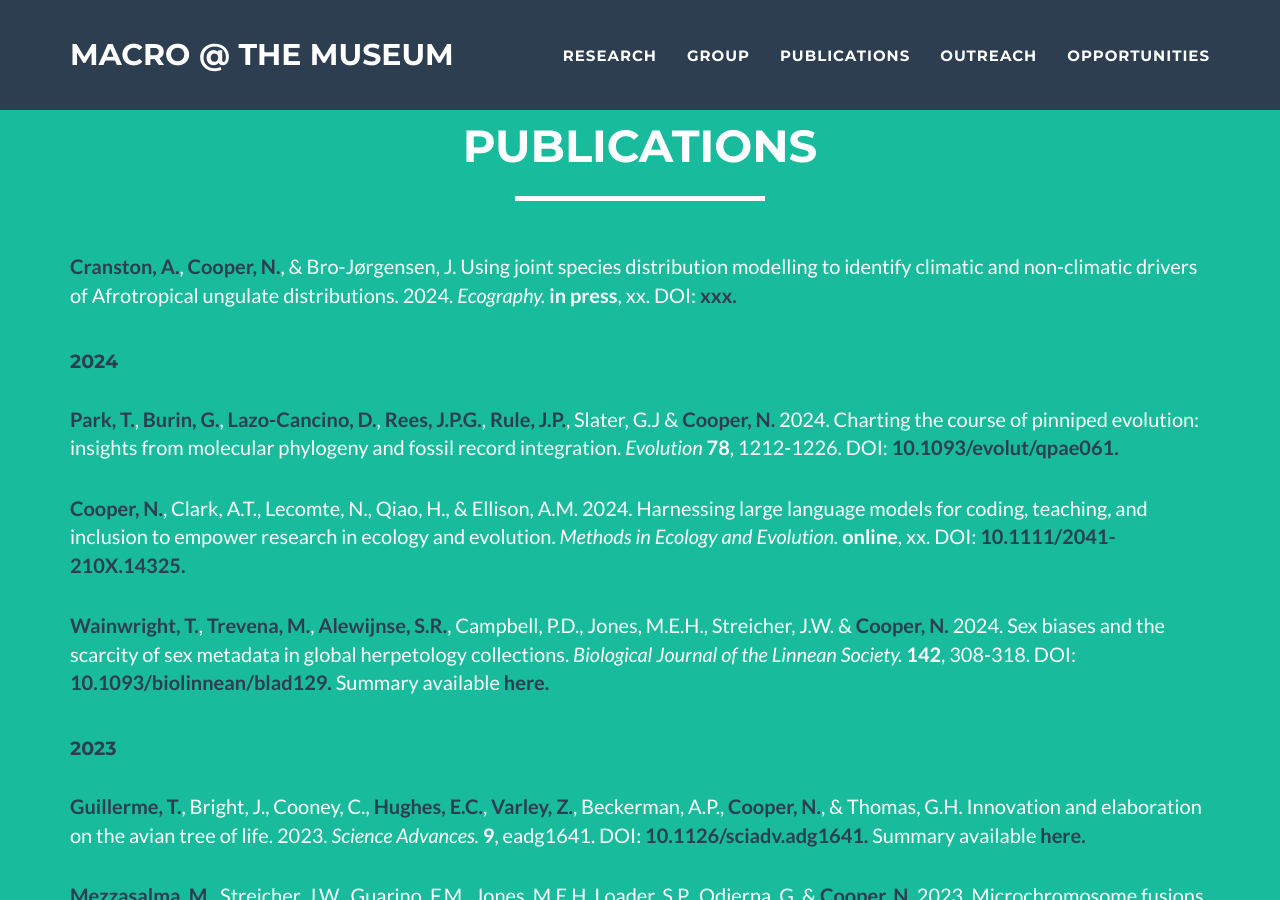
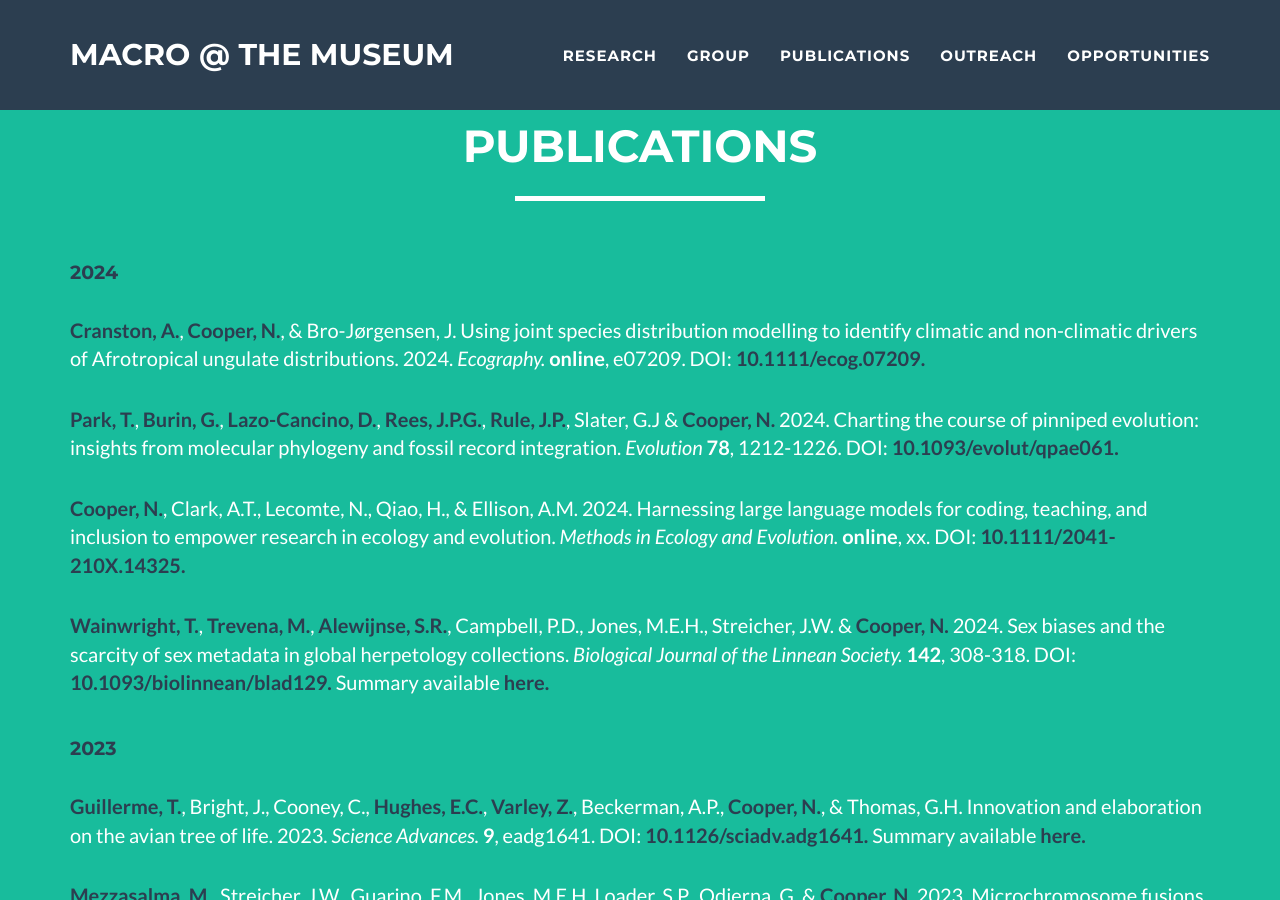
Before and after one commit to nhcooper123/nhcooper123.github.io, a Jekyll site: the page publications.html, which Jekyll copies as it is, in a window 1280 px wide and 900 px high. Built offline with Jekyll 4.4.1, drawn with Linux system fonts in a browser that asks for light colours; a script that is not in the unit is left out; comment, search, counter and statistics services are not loaded.

Commit message:
Update publications.html

```diff
--- a/publications.html
+++ b/publications.html
@@ -103,16 +103,7 @@
 <!--<h4><font color="2c3e50">2025</font></h4> -->
 
 
-  &nbsp
-  <p>
-  <strong><font color="2c3e50">Cranston, A.</font></strong>, <strong><font color="2c3e50">Cooper, N.</font></strong>, &amp; Bro-Jørgensen, J.
-  Using joint species distribution modelling to identify climatic and non-climatic drivers of Afrotropical ungulate distributions.
-  2024.
-  <em>Ecography.</em>
-  <strong>in press</strong>,
-  xx.
-  DOI: <a href="xxx"><strong><font color="2c3e50">xxx. </font></strong></a>
-  </p>
+
 
 
 <!-- &nbsp
@@ -129,6 +120,17 @@
 &nbsp
 
 <h4><font color="2c3e50">2024</font></h4>
+
+&nbsp
+  <p>
+  <strong><font color="2c3e50">Cranston, A.</font></strong>, <strong><font color="2c3e50">Cooper, N.</font></strong>, &amp; Bro-Jørgensen, J.
+  Using joint species distribution modelling to identify climatic and non-climatic drivers of Afrotropical ungulate distributions.
+  2024.
+  <em>Ecography.</em>
+  <strong>online</strong>,
+  e07209.
+  DOI: <a href="http://doi.org/10.1111/ecog.07209"><strong><font color="2c3e50">10.1111/ecog.07209. </font></strong></a>
+  </p>
 
 &nbsp
   <p>
```
